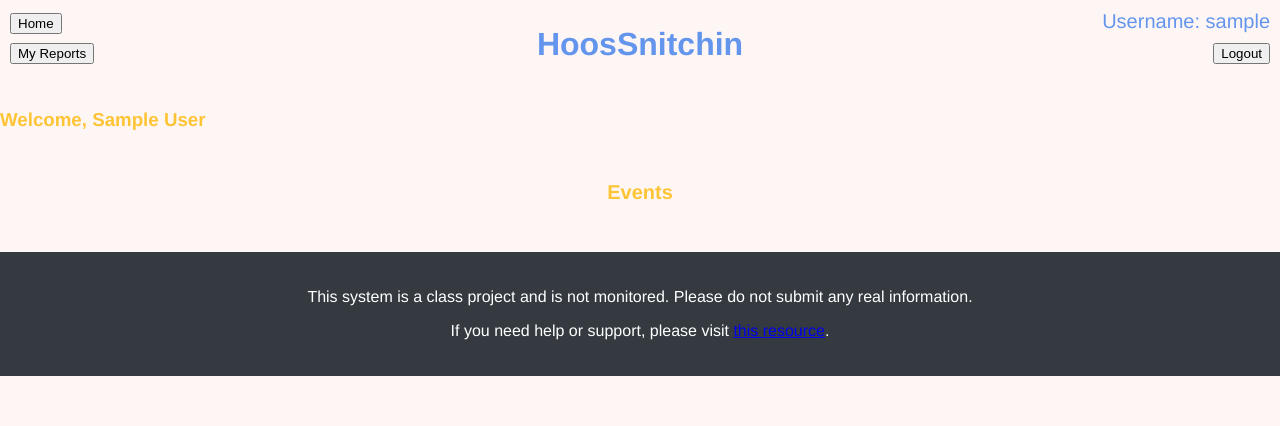
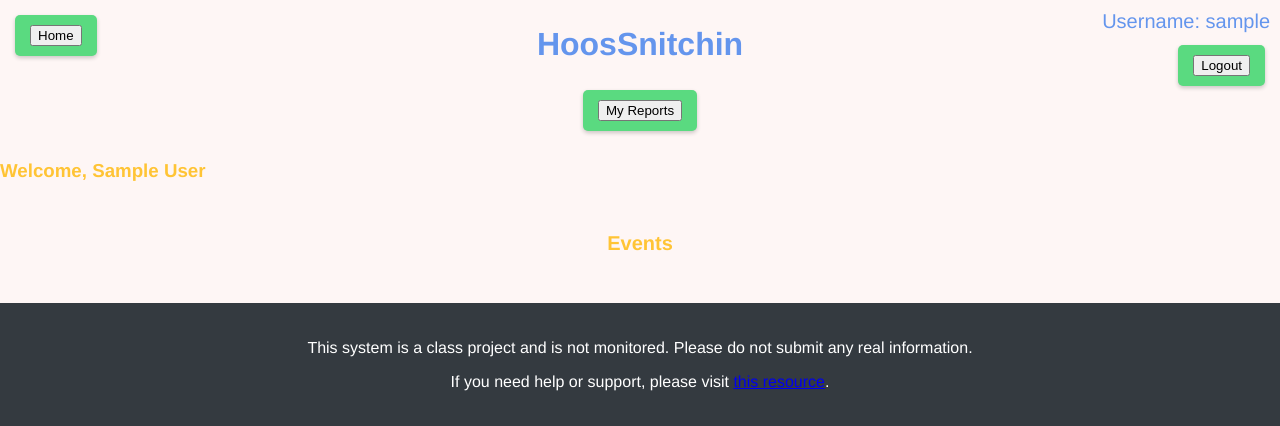
Before and after one commit to kimberlyyliuu/HoosSnitchin, a Django app: page / in a window 1280 px wide. Shown: the top 426 px of the page. Run offline with Django 5.2, Linux system fonts and the light colour scheme; the visitor is signed in with stand-in values (Sample User, id 1); data comes from the database, SQL or seed files in the repository; data that the repository does not hold is empty.

Commit message:
styled the header buttons..we should change the colors

```diff
--- a/main/static/main/header.css
+++ b/main/static/main/header.css
@@ -14,27 +14,48 @@
       font-size: 20px;
 
     }
-    .logoutbutton {
-      position: absolute;
-      top: 40px;
-      right: 10px;
-      font-size: 20px;
+
+
+    .login-container{
+        position: absolute;
+        top: 10px;
+        right: 10px;
     }
-    .loginbutton{
-      position: absolute;
-      top: 10px;
-      right: 10px;
-      font-size: 20px;
+
+    .logout-container{
+        position: absolute;
+        top: 40px;
+        right: 10px;
     }
-    .vieweventbutton{
-      position: absolute;
-      top: 10px;
-      left: 10px;
-      font-size: 20px;
+    .vieweventbutton, .logoutbutton, .loginbutton, .myreportsbutton{
+          padding: 10px 15px;
+          margin: 5px;
+          background-color: #5ADA80;
+          color: white;
+          border: none;
+          border-radius: 5px;
+          font-family: 'Helvetica Neue', sans-serif;
+          font-size: 16px;
+          font-weight: bold;
+          text-transform: uppercase;
+          box-shadow: 0 2px 4px rgba(0, 0, 0, 0.2);
+          cursor: pointer;
+          display: inline-block; /* Or 'block' if you want it to take up the full width */
+          transition: background-color 0.3s ease;
+        }
+
+    .vieweventbutton:hover, .logoutbutton:hover, .loginbutton:hover, myreportsbutton:hover{
+        background-color: #2980b9;
     }
-    .myreportsbutton{
-      position: absolute;
-      top: 40px;
-      left: 10px;
-      font-size: 20px;
+
+    .vieweventbutton:active, .logoutbutton:active, .loginbutton:active {
+        background-color: #1b608c;
+        box-shadow: none;
+        }
+
+
+    .event-container {
+        position: absolute;
+        top: 10px;
+        left: 10px;  /* Other styles */
     }
--- a/main/templates/header.html
+++ b/main/templates/header.html
@@ -1,7 +1,6 @@
 {% load static %}
 <!DOCTYPE html>
 <html>
-
 <head>
     <link rel="stylesheet" type="text/css" href="{% static 'main/header.css' %}">
 </head>
@@ -13,25 +12,29 @@
 
         {% if user.is_authenticated %}
             <div class="username"> Username: {{ user.username }}</div>
+            <div class="logout-container">
                 <div class="logoutbutton">
-          <button onclick="window.location.href='/accounts/logout/';"  style="accent-color: darkred">Logout</button>
+                    <button onclick="window.location.href='/accounts/logout/';" style="accent-color: darkred">Logout</button>
                 </div>
+            </div>
+            <div class="myreport-container">
                 <div class="myreportsbutton">
                     <button onclick="window.location.href='/my-reports/';">My Reports</button>
                 </div>
+            </div>
         {% else %}
+            <div class="login-container">
                 <div class="loginbutton">
                     <button onclick="window.location.href='/accounts/login/';">Login</button>
                 </div>
-
+            </div>
         {% endif %}
 
+        <div class="event-container">
             <div class="vieweventbutton">
                 <button onclick="window.location.href='/';">Home</button>
             </div>
-
-
-
+        </div>
     </header>
 </body>
 </html>
```
Lines whose indentation alone changed are shown as unchanged.
